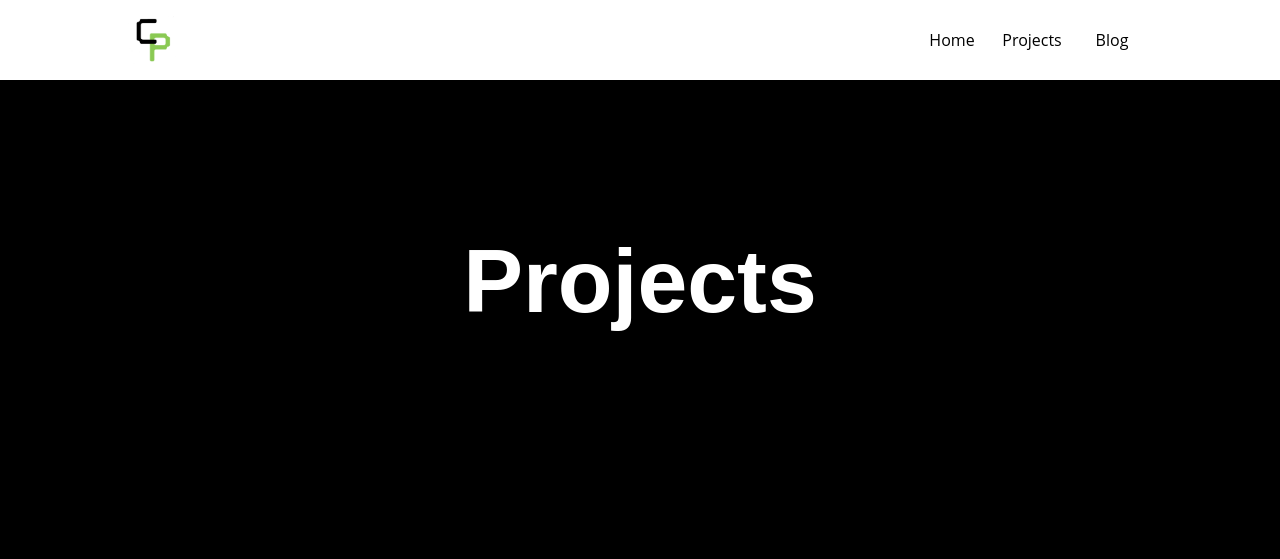
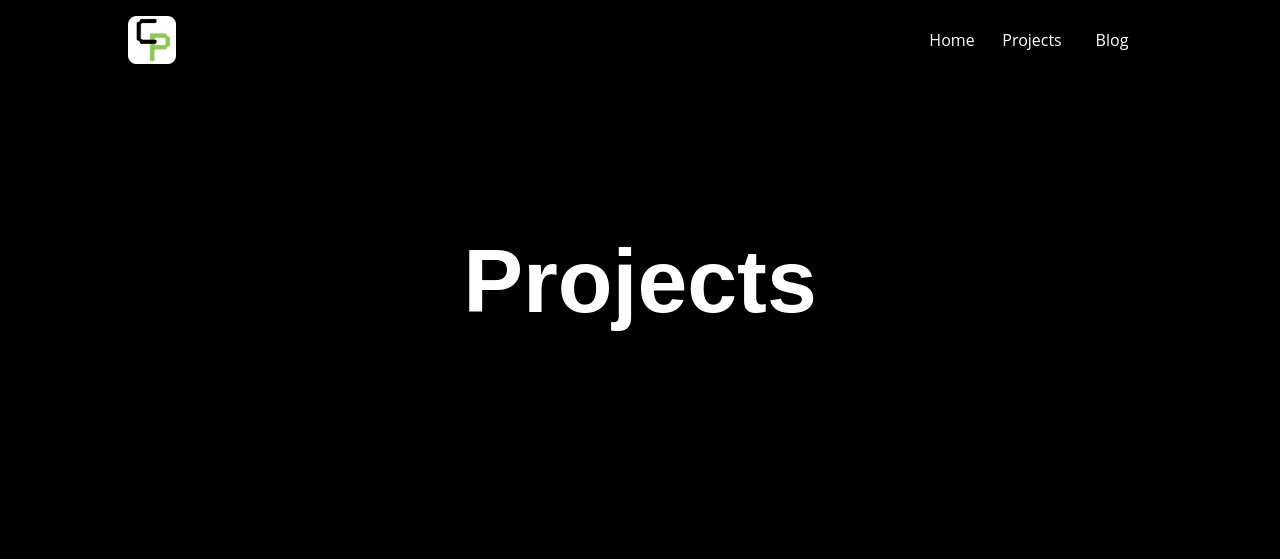
Before and after one commit to cjpileggi/online-portfolio, a PHP site: page /projects/index.php in a window 1280 px wide. Shown: the top 559 px of the page. Run offline with PHP 8.4, Linux system fonts and the light colour scheme; data that the repository does not hold is empty.

Commit message:
Fix class precedence bug in header--opac

```diff
--- a/css/home.css
+++ b/css/home.css
@@ -110,7 +110,7 @@ Prevent animations in body until page finishes loading
   text-align: center;
 }
 
-#header--opac {
+#header.header--opac {
   background-color: rgba(255, 255, 255, 0);
   -webkit-box-shadow: none;
   -moz-box-shadow: none;
@@ -119,7 +119,7 @@ Prevent animations in body until page finishes loading
   font-family: 'Open Sans', Helvetica, Arial, sans-serif;
 }
 
-#header--opac a {
+#header.header--opac a {
   color: #FFFFFF;
 }
 
```
